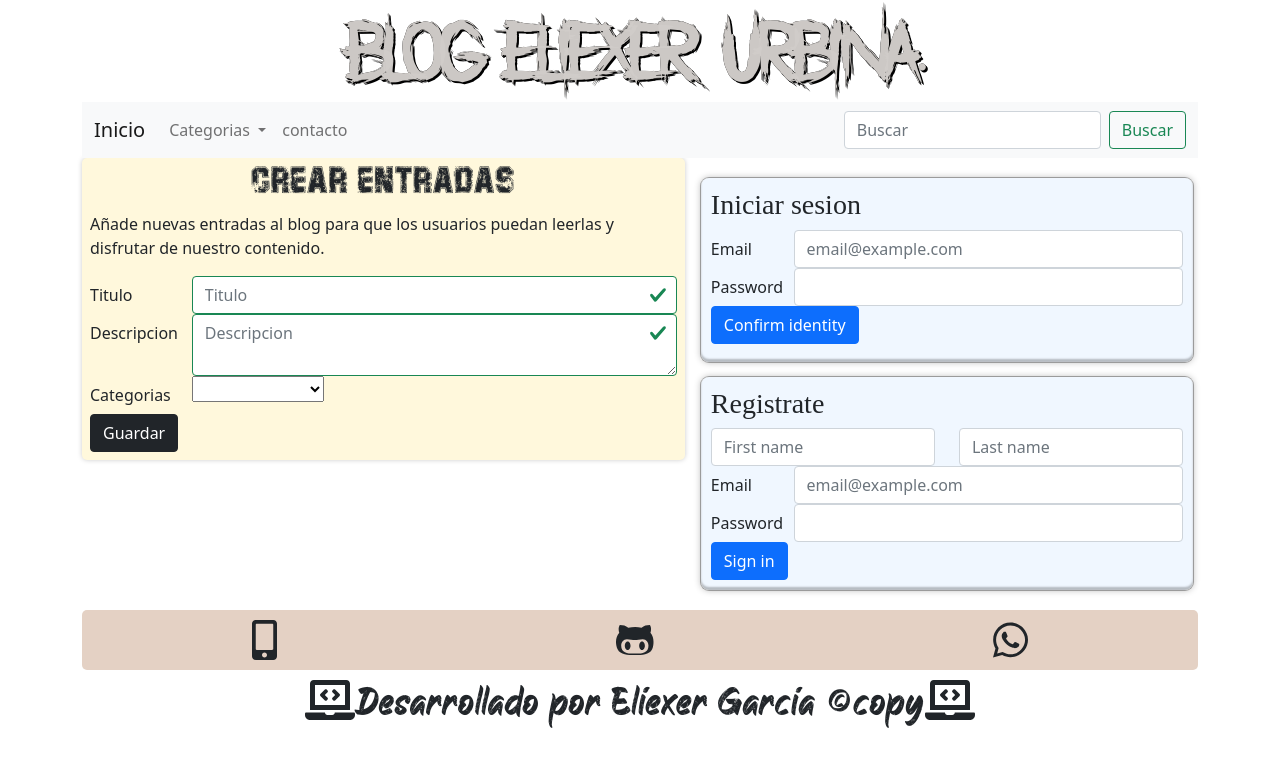
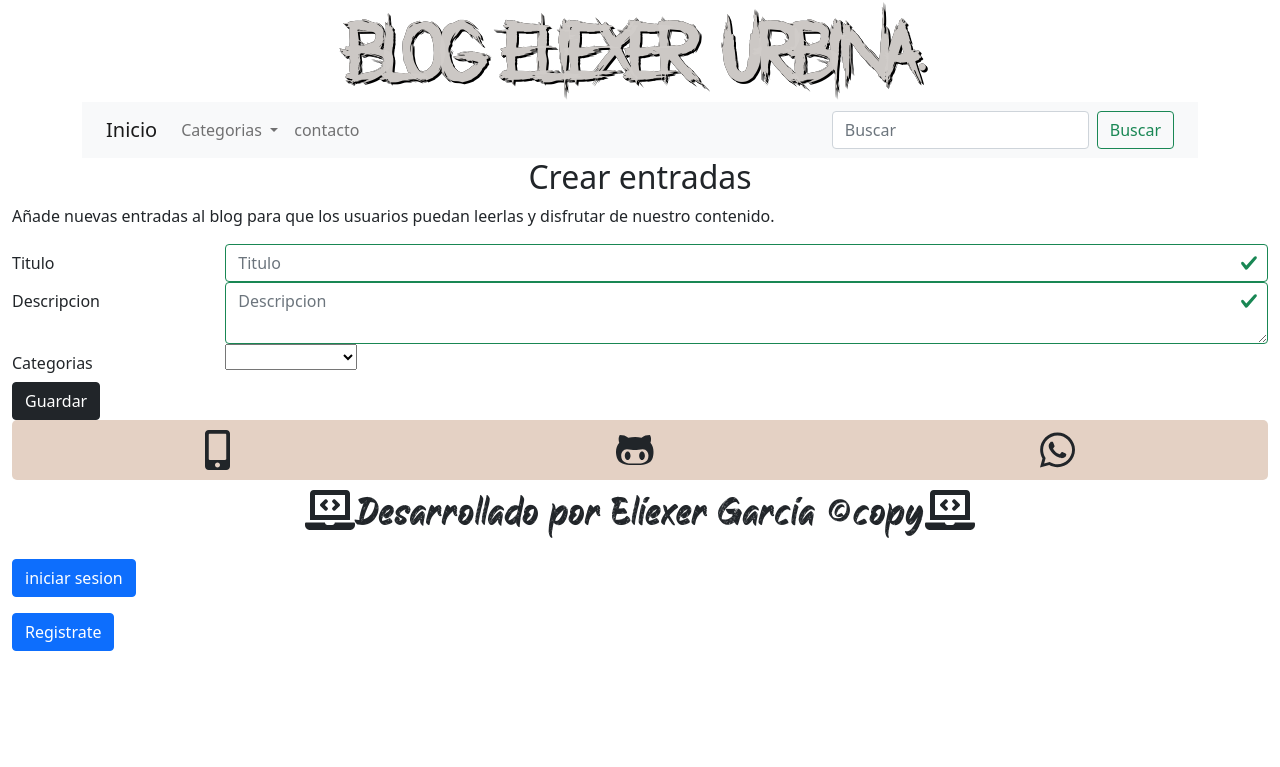
Before and after one commit to davidugarcia/inputmovies, a PHP site: page /crearinputs.php in a window 1280 px wide. Shown: the top 767 px of the page. Run offline with PHP 8.4, Linux system fonts and the light colour scheme; data comes from the database, SQL or seed files in the repository; some libraries are stand-ins or nearby versions.

Commit message:
modificando seccion de formul.php
Signed-off-by: Edug <davidugarcia007@gmail.com>

```diff
--- a/include/encabezado.php
+++ b/include/encabezado.php
@@ -26,21 +26,25 @@
    <div class="container">
 
       <!--header-->
+      <div class="row ustify-content-lg-center">
+         <div class="col-lg-12">
+
+            <!--titulo-->
             <header id="" class="text-center">
                <h1 class="logo">
                   BLog Eliexer Urbina.
                </h1>
             </header>
 
-      <!--navbar-->
+             <!--Nav-->
             <nav class="navbar navbar-expand-lg navbar-light bg-light">
                <div class="container-fluid">
 
                   <a class="navbar-brand" href="index.php">Inicio</a>
 
                   <button class="navbar-toggler" type="button" data-bs-toggle="collapse"
-               data-bs-target="#navbarSupportedContent" aria-controls="navbarSupportedContent" aria-expanded="false"
-               aria-label="Toggle navigation">
+                     data-bs-target="#navbarSupportedContent" aria-controls="navbarSupportedContent"
+                     aria-expanded="false" aria-label="Toggle navigation">
                      <span class="navbar-toggler-icon"></span>
                   </button>
 
@@ -61,7 +65,8 @@
 					            if(!empty($categorias)):
 					            while($category = mysqli_fetch_assoc($categorias)):
 				            ?>
-                           <li><a class="dropdown-item" href="categoria.php?id=<?=$category['id']?>"><?=$category['nombre']?></a></li>
+                              <li><a class="dropdown-item"
+                                    href="categoria.php?id=<?=$category['id']?>"><?=$category['nombre']?></a></li>
                               <?php
                            endwhile;
                            endif;
@@ -82,4 +87,10 @@
                </div>
             </nav>
 
-      <div class="contenedor">
+         </div>
+      </div>
+   </div>
+
+   <!--seccion-->
+
+   <div class="container-fluid">
--- a/include/formul.php
+++ b/include/formul.php
@@ -1,25 +1,30 @@
    <!--formulario-->
-   <aside class="sidebar">
-
+   <div class="row">
+      <div class="order-2 col-lg-3">
          <!-- crea un div de sesion si se inicia correctamente la sesion
             con datos existente en la base de datos-->
          <?php if(isset($_SESSION['usuario'])):?>
             <div id="" class="bloque">
-            <h3 class="text-center">Bienvenido, <?=$_SESSION['usuario']['nombre'].' '.$_SESSION['usuario']['apellido']; ?></h3>
+               <h3 class="text-center">Bienvenido,
+                  <?=$_SESSION['usuario']['nombre'].' '.$_SESSION['usuario']['apellido']; ?></h3>
             </div>
 
             <!--botones de sesion-->
             <div class="d-flex flex-wrap justify-content-around mb-2">
                <!--envia a crear categoria href=""-->
-            <a href="crearinputs.php" class="boton"><button type="button" class="btn btn-outline-success">Crear entradas</button></a>
+               <a href="crearinputs.php" class="boton"><button type="button" class="btn btn-outline-success">Crear
+                     entradas</button></a>
                <!--envia a crear categoria href=""-->
-            <a href="crearcategory.php" class="boton"><button type="button" class="btn btn-outline-success">Crear categoria</button></a>
+               <a href="crearcategory.php" class="boton"><button type="button" class="btn btn-outline-success">Crear
+                     categoria</button></a>
             </div>
             <div class="d-flex flex-wrap justify-content-around">
                <!--envia a actualizar session href="-->
-            <a href="mydatos.php" class="boton"><button type="button" class="btn btn-outline-primary">Mis datos</button></a>
+               <a href="mydatos.php" class="boton"><button type="button" class="btn btn-outline-primary">Mis
+                     datos</button></a>
                <!--envia a cerrar session href="codigo/cerrar.php"-->
-            <a href="codigo/cerrar.php" class="boton"><button type="button" class="btn btn-outline-danger">Cerrar sesión</button></a>
+               <a href="codigo/cerrar.php" class="boton"><button type="button" class="btn btn-outline-danger">Cerrar
+                     sesión</button></a>
             </div>
 
             <!--buscar en sesion-->
@@ -47,8 +52,15 @@
                remueve los div identificar y registrarse
                hasta que cierre sesion se muestra -->
          <?php if(!isset($_SESSION['usuario'])): ?>
+             <!--iniciar sesion-->
+         <p>
+            <a class="btn btn-primary" data-bs-toggle="collapse" href="#collapseExample" role="button"
+               aria-expanded="false" aria-controls="collapseExample">
+               iniciar sesion
+            </a>
+         </p>
+         <div class="collapse" id="collapseExample">
 
-            <!--iniciar sesion-->
                <div id="login" class="bloque">
 
                   <h3>Iniciar sesion</h3>
@@ -81,7 +93,16 @@
                            Errores();?>
                </div>
 
+         </div>
          <!--registrarse-->
+         <p>
+            <a class="btn btn-primary" data-bs-toggle="collapse" href="#collapseExample1" role="button"
+               aria-expanded="false" aria-controls="collapseExample1">
+               Registrate
+            </a>
+         </p>
+         <div class="collapse" id="collapseExample1">
+
             <div id="registro" class="bloque">
 
                <h3>Registrate</h3>
@@ -139,5 +160,9 @@
                         borrarErrores();?>
          </div>
 
+
          <?php endif; ?>
-   </aside>
+
+      </div>
+
+   </div>
--- a/include/pie.php
+++ b/include/pie.php
@@ -1,6 +1,3 @@
-   <div class="clear-fix"></div>
-   </div>
-
    <footer class="pie">
       <div class="row">
          <div class="col-lg-12">
@@ -23,7 +20,7 @@
 
    </footer>
 
-   </div>
+</div>
 
    <!--boostrap-->
    <script src="https://code.jquery.com/jquery-3.4.1.slim.min.js"
--- a/inicio.css
+++ b/inicio.css
@@ -1,9 +1,3 @@
-* {
-    padding: 0px;
-    margin: 0px;
-}
-
-
 /*tipografias*/
 
 @font-face {
@@ -44,19 +38,16 @@
     margin-bottom: 15px;
 }
 
-.logo:hover {
-    cursor: pointer;
-    text-shadow: 0px 0px 0px black, -1px -1px 0px black, -2px -2px 0px black;
+.titulo {
+    font-family: "eli2";
+    margin-top: 15px;
 }
 
 
 /*formulario*/
 
 .sidebar {
-    width: 45%;
-    float: right;
-    min-height: auto;
-    padding: 5px;
+    display: none;
 }
 
 .bloque {
@@ -81,42 +72,6 @@
 }
 
 
-/*articulos*/
-
-.principal {
-    width: 54%;
-    float: left;
-    min-height: auto;
-    background-color: cornsilk;
-    border-radius: 5px;
-    box-shadow: 0px 0px 5px #ccc;
-    padding: 8px;
-}
-
-.principal h2 {
-    font-family: "eli2";
-}
-
-article h3 {
-    font-family: "eli1";
-}
-
-article a:link,
-a:visited {
-    color: darkcyan;
-    text-decoration: none;
-}
-
-button a:link {
-    text-decoration: none;
-}
-
-.clear-fix {
-    clear: both;
-    float: none;
-}
-
-
 /*footer*/
 
 .iconos {
```
Also changed, not shown: index.php (+16 -16 lines). Lines whose indentation alone changed are shown as unchanged.
